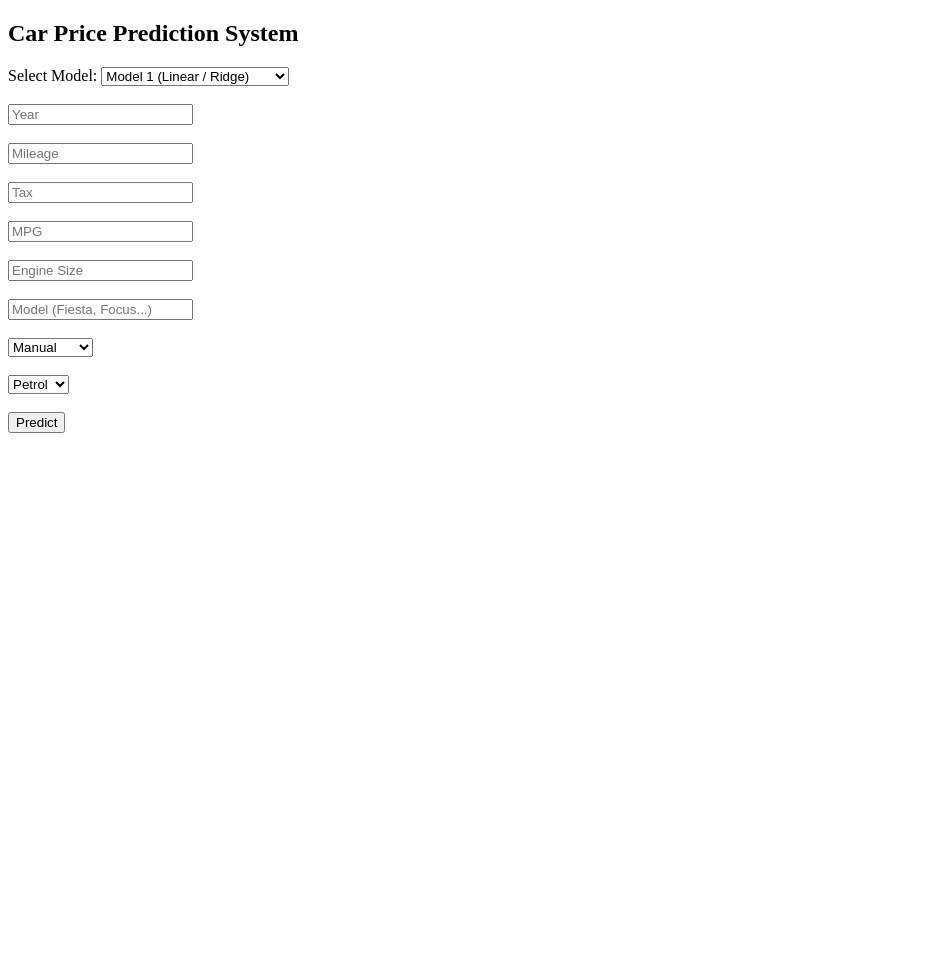
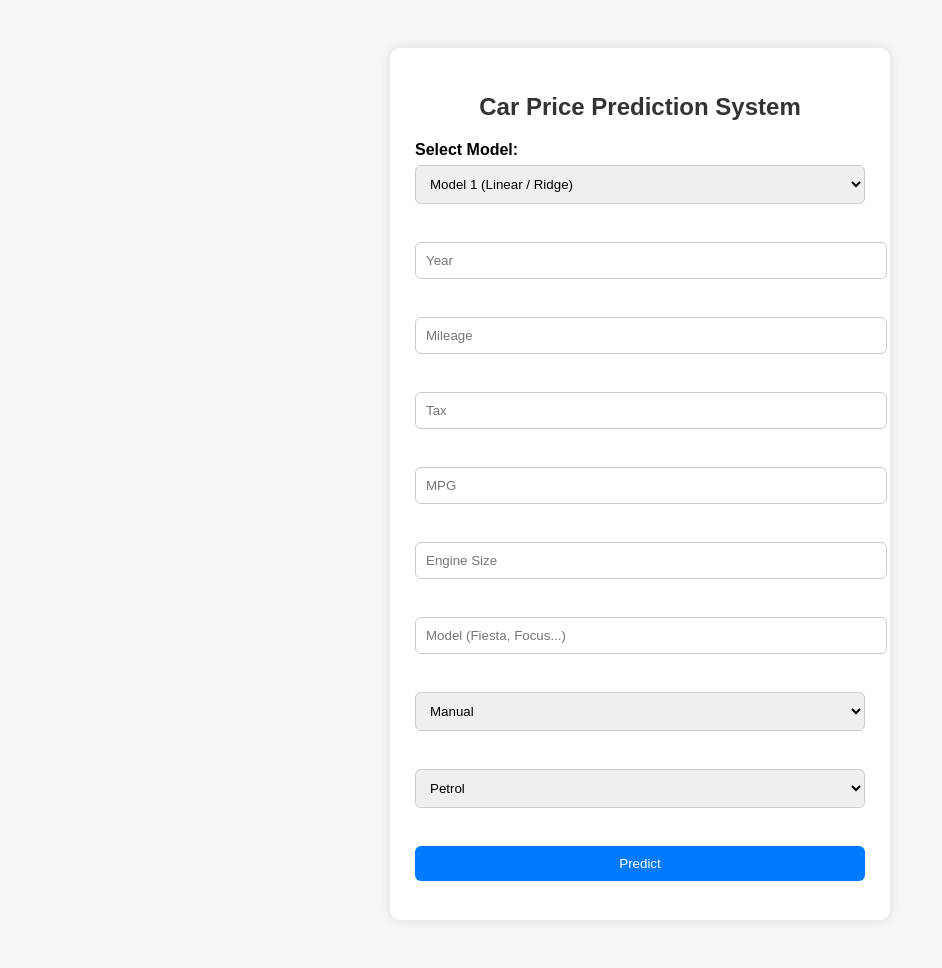
Before and after one commit to Kavyaagarwal0008/car-price-prediction, a Flask app: page / in a window 1280 px wide. Shown: the whole page, without its empty margins (0-942 px from the left). Before the commit the page ends 433 px from the top, so only its background shows below. Run offline with Flask 3, Linux system fonts and the light colour scheme; parts of the project's set-up code (start-up, migrations or seed data) failed here and were passed over.

Commit message:
Added CSS styling to UI

```diff
--- /dev/null
+++ b/static/style.css
@@ -0,0 +1,53 @@
+body {
+    font-family: Arial, sans-serif;
+    background: #f4f6f9;
+    padding: 40px;
+}
+
+.container {
+    max-width: 450px;
+    margin: auto;
+    background: white;
+    padding: 25px;
+    border-radius: 10px;
+    box-shadow: 0 0 12px rgba(0, 0, 0, 0.1);
+}
+
+h2 {
+    text-align: center;
+    color: #333;
+}
+
+label {
+    font-weight: bold;
+}
+
+input,
+select,
+button {
+    width: 100%;
+    padding: 10px;
+    margin-top: 6px;
+    margin-bottom: 14px;
+    border-radius: 6px;
+    border: 1px solid #ccc;
+}
+
+button {
+    background-color: #007bff;
+    color: white;
+    border: none;
+    cursor: pointer;
+}
+
+button:hover {
+    background-color: #0056b3;
+}
+
+.result {
+    margin-top: 20px;
+    padding: 12px;
+    background: #e9f7ef;
+    border-left: 5px solid #28a745;
+    font-weight: bold;
+}
--- a/templates/index.html
+++ b/templates/index.html
@@ -1,10 +1,16 @@
 <!DOCTYPE html>
-<html>
+<html lang="en">
 <head>
+    <meta charset="UTF-8">
     <title>Car Price Prediction</title>
+
+    <link rel="stylesheet" href="{{ url_for('static', filename='style.css') }}">
 </head>
 <body>
 
+
+<body>
+    <div class="container">
         <h2>Car Price Prediction System</h2>
 
     <form action="/predict" method="post">
@@ -39,7 +45,14 @@
 
     </form>
 
-<h3>{{ prediction_text }}</h3>
+    {% if prediction_text %}
+    <div class="result">
+        {{ prediction_text }}
+    </div>
+    {% endif %}
 
+
+    </div>
 </body>
+
 </html>
```
Lines whose indentation alone changed are shown as unchanged.
